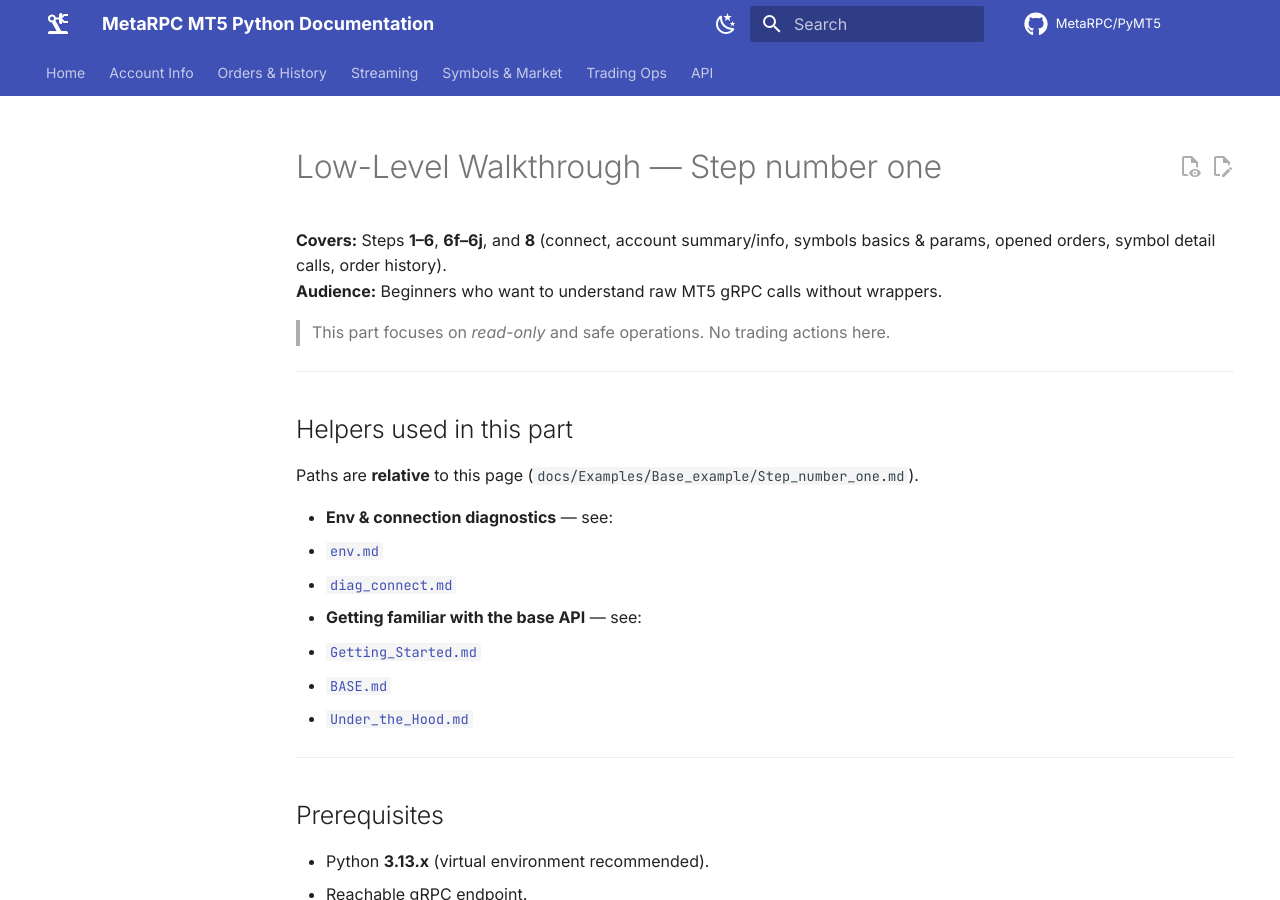
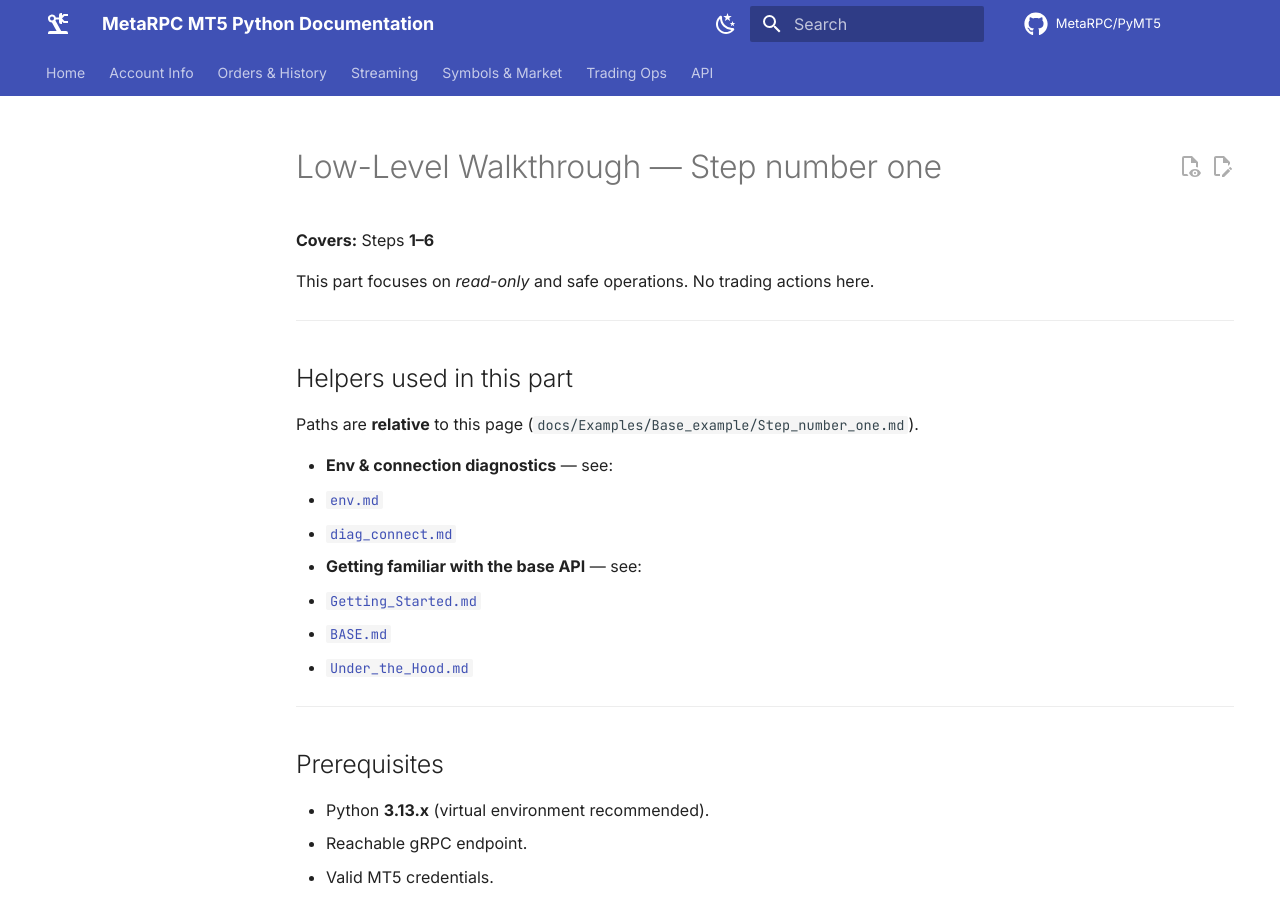
Before and after one commit to MetaRPC/PyMT5, an MkDocs documentation site: the page built from docs/Examples/Base_example/Step_number_one.md, in a window 1280 px wide and 900 px high. Built offline with MkDocs 1.6.1 and Material for MkDocs 9.7.7, drawn with Linux system fonts in a browser that asks for light colours; comment, search, counter and statistics services are not loaded.

Commit message:
Update Step_number_one.md

```diff
--- a/docs/Examples/Base_example/Step_number_one.md
+++ b/docs/Examples/Base_example/Step_number_one.md
@@ -1,8 +1,7 @@
 # Low-Level Walkthrough — Step number one
-**Covers:** Steps **1–6**, **6f–6j**, and **8** (connect, account summary/info, symbols basics & params, opened orders, symbol detail calls, order history).
-**Audience:** Beginners who want to understand raw MT5 gRPC calls without wrappers.
+**Covers:** Steps **1–6**
 
-> This part focuses on *read-only* and safe operations. No trading actions here.
+ This part focuses on *read-only* and safe operations. No trading actions here.
 
 ---
 
```
